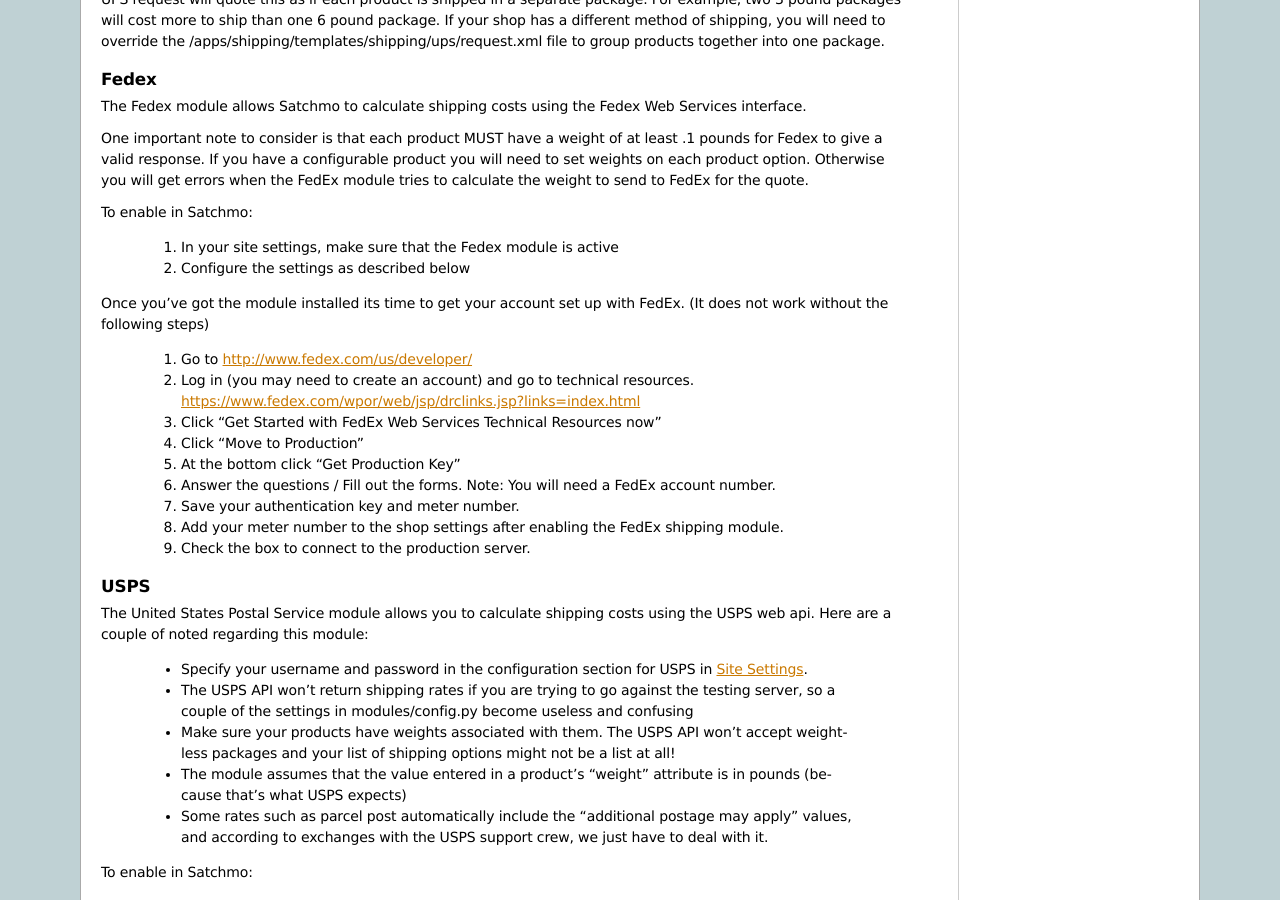
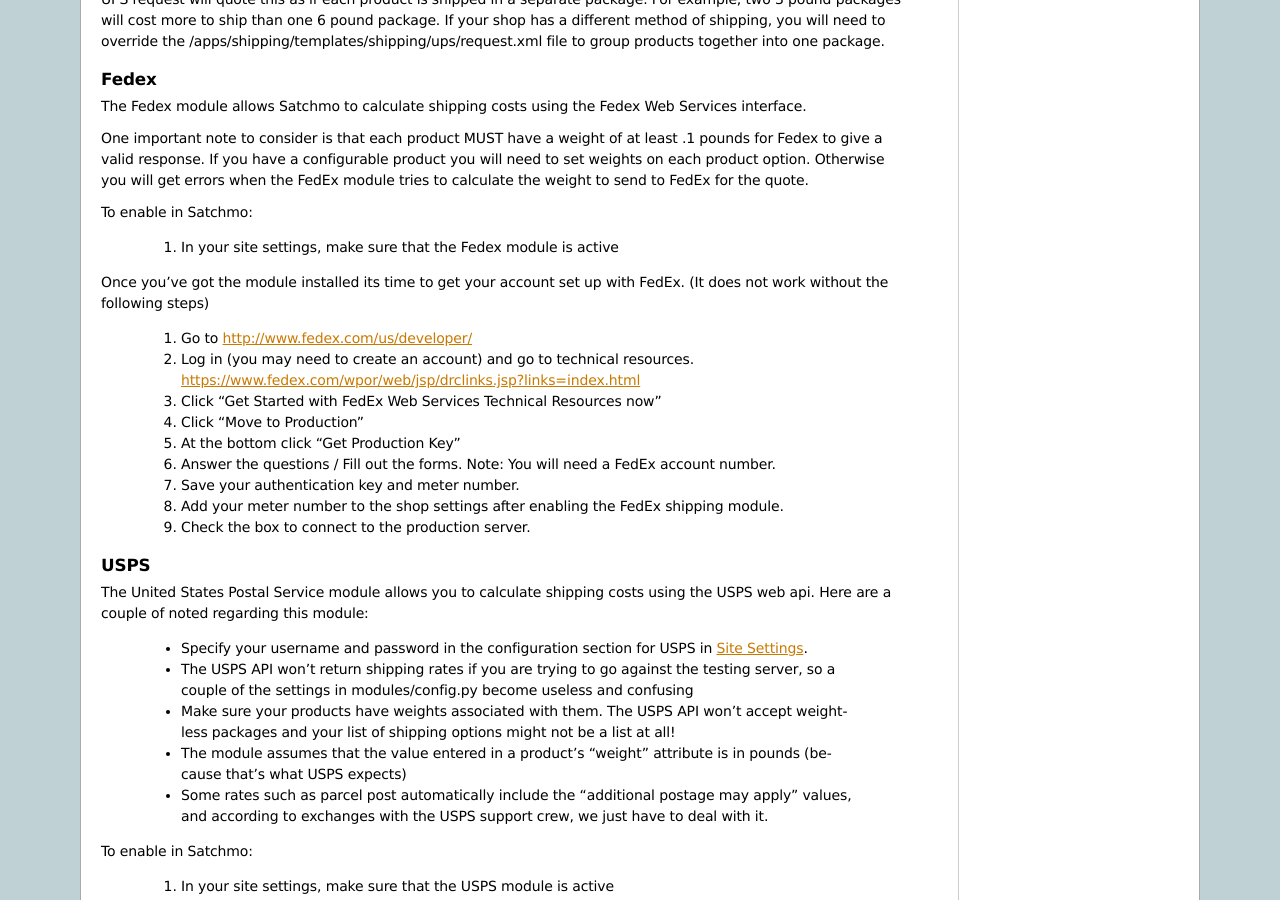
Before and after one commit to opencoca/WEB-Satchmo, a Sphinx documentation site: the page built from docs/shipping.txt, in a window 1280 px wide and 900 px high, scrolled down 2905 px. Built offline with Sphinx 7.4.7, drawn with Linux system fonts in a browser that asks for light colours.

Commit message:
docs/shipping/fedex: strip down enabling section

```diff
--- a/docs/shipping.txt
+++ b/docs/shipping.txt
@@ -208,7 +208,6 @@
 To enable in Satchmo:
 
  1. In your site settings, make sure that the Fedex module is active
- 2. Configure the settings as described below
 
 Once you've got the module installed its time to get your account set up with FedEx. (It does not work without the following steps)
 
```
